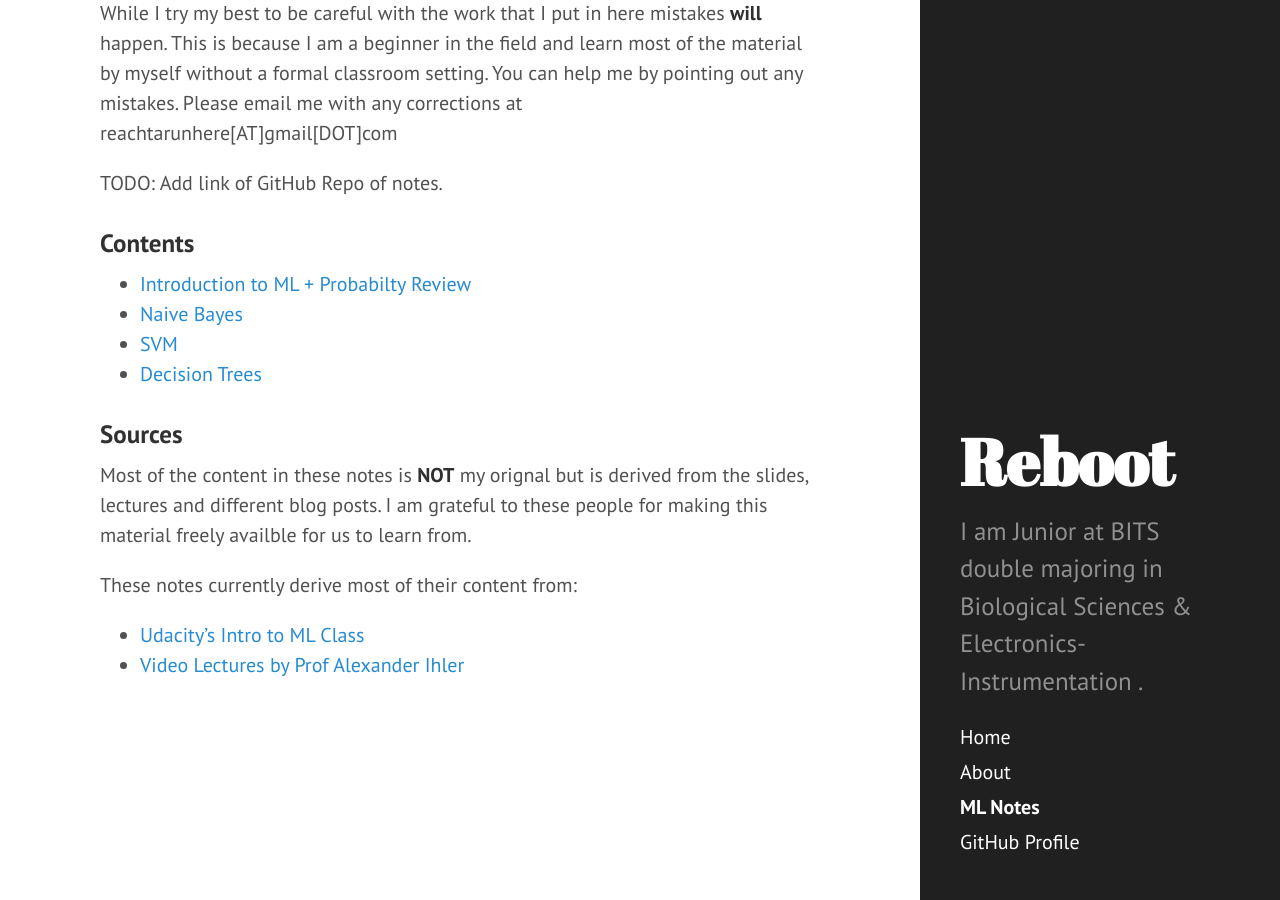
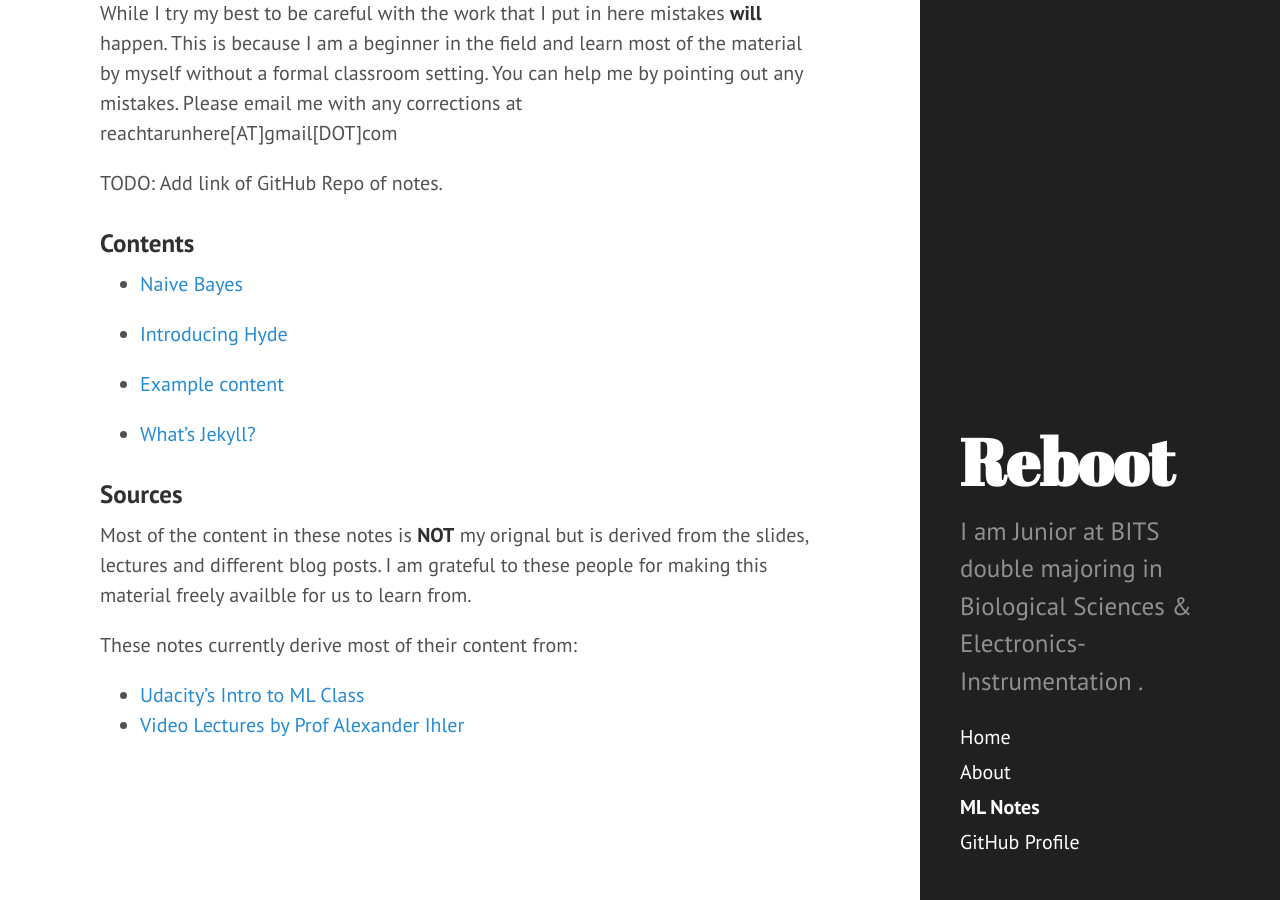
Before and after one commit to reachtarunhere/reachtarunhere.github.io, a Jekyll site: the page built from mlnotes.md, in a window 1280 px wide and 900 px high, scrolled down 605 px. Built offline with Jekyll 4.4.1, drawn with Linux system fonts in a browser that asks for light colours; Markdown is read by kramdown in place of the engine named in the settings.

Commit message:
random changes

```diff
--- a/mlnotes.md
+++ b/mlnotes.md
@@ -20,10 +20,10 @@
 
 ### Contents
 
-* [Introduction to ML + Probabilty Review](http://jekyllrb.com)
-* [Naive Bayes](https://pages.github.com)
-* [SVM](http://sublimetext.com)
-* [Decision Trees](https://soundcloud.com/maddecent/sets/blood-bros-series)
+{% for post in site.posts %}
+* <a href="{{ post.url }}">{{ post.title }}</a>
+{% endfor %}
+
 
 
 ### Sources
```
Also changed, not shown: _posts/2013-12-28-testing-stuff.md (deleted, +0 -6 lines), _posts/2016-1-1-naive-bayes.md (added, +7 -0 lines).
